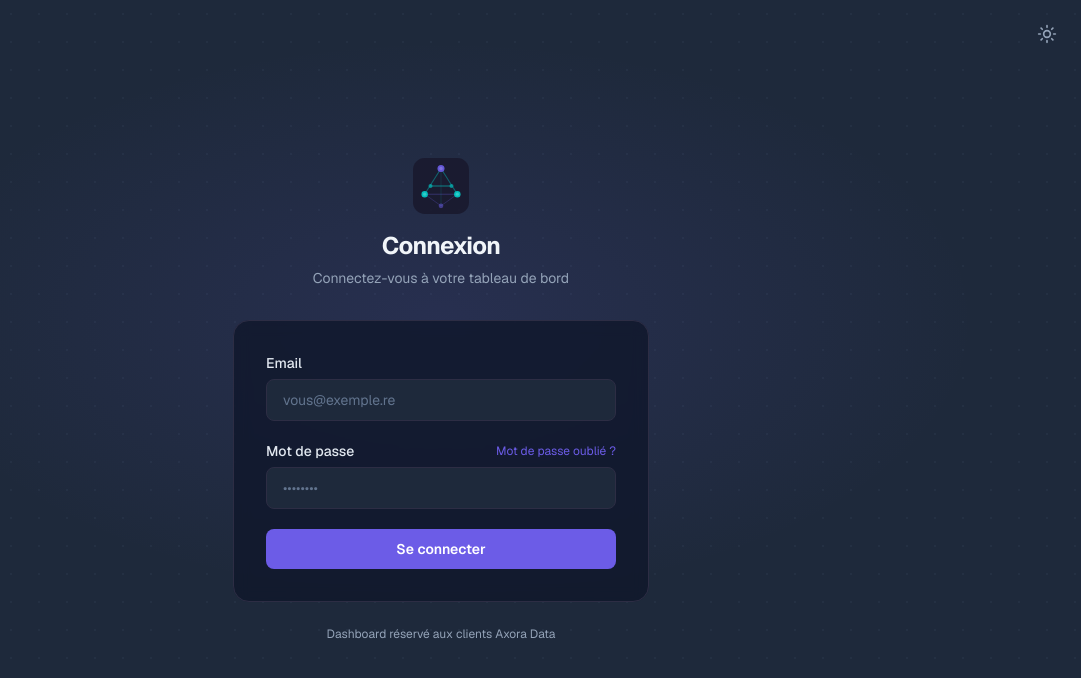
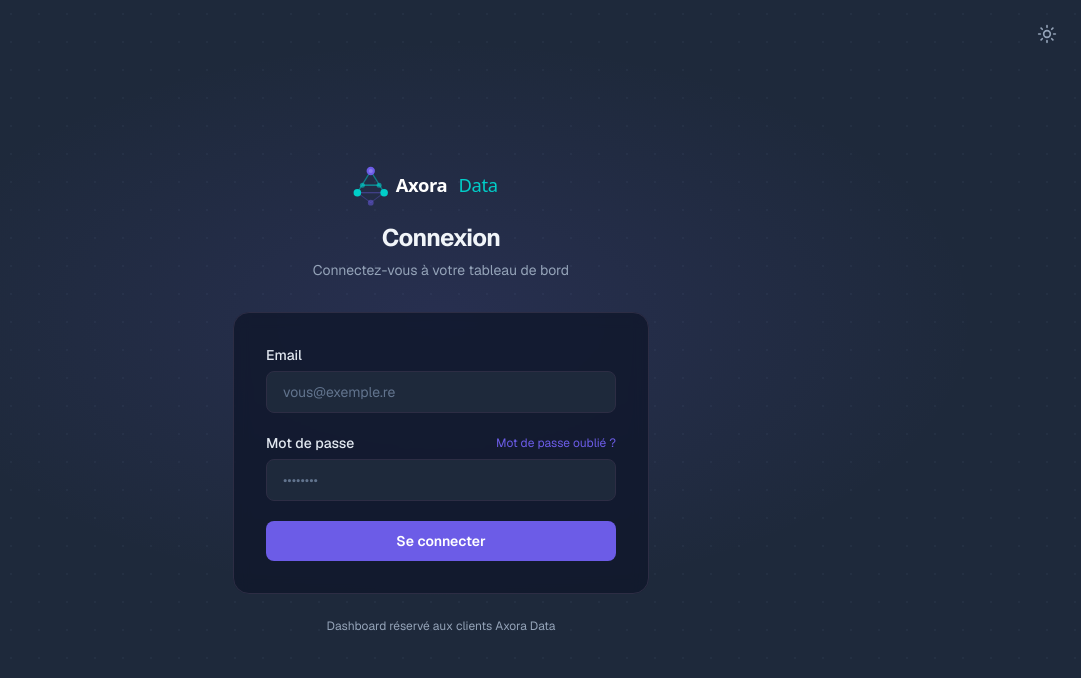
Before and after one commit to SINGDEVELOPMENT/business-radar-974, a Next.js app: page /login in a window 1280 px wide. Both pictures are taken after a click on the button "Changer de thème". Shown: the top 678 px of the page, without its empty margins (199-1280 px from the left). Built offline with nearby package versions, Linux system fonts and the light colour scheme.

Commit message:
fix(login): logo complet au lieu du monogramme seul

```diff
--- a/src/app/login/page.tsx
+++ b/src/app/login/page.tsx
@@ -209,7 +209,8 @@
 
       <div className="relative z-10 w-full max-w-md px-4">
         <div className="text-center mb-8">
-          <img src="/icon.svg" alt="Axora Data" className="w-14 h-14 mx-auto block mb-4 dark:opacity-90" />
+          <img src="/logo.svg" alt="Axora Data" className="h-10 w-auto mx-auto block mb-4 dark:hidden" />
+          <img src="/logo-white.svg" alt="Axora Data" className="h-10 w-auto mx-auto block mb-4 hidden dark:block" />
           <h1 className="text-2xl font-bold tracking-tight text-gray-900 dark:text-white">
             Connexion
           </h1>
```
